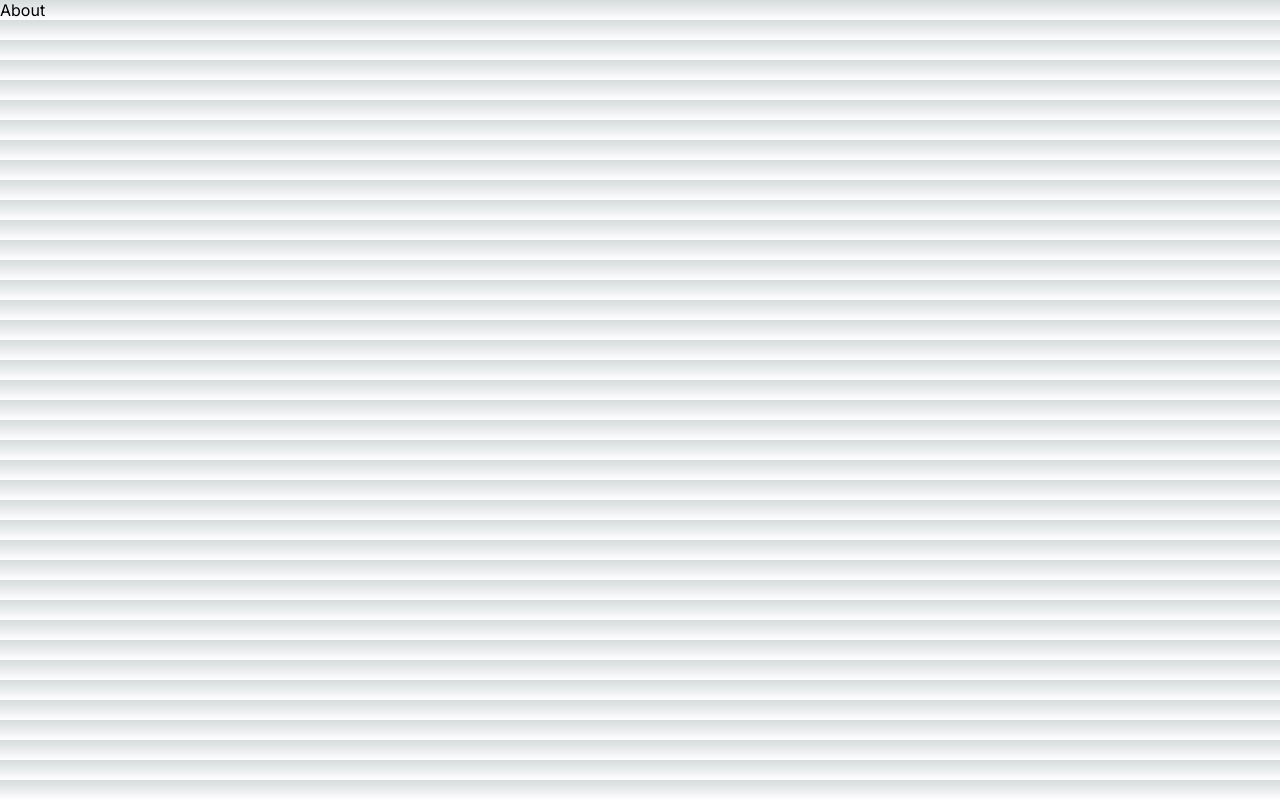
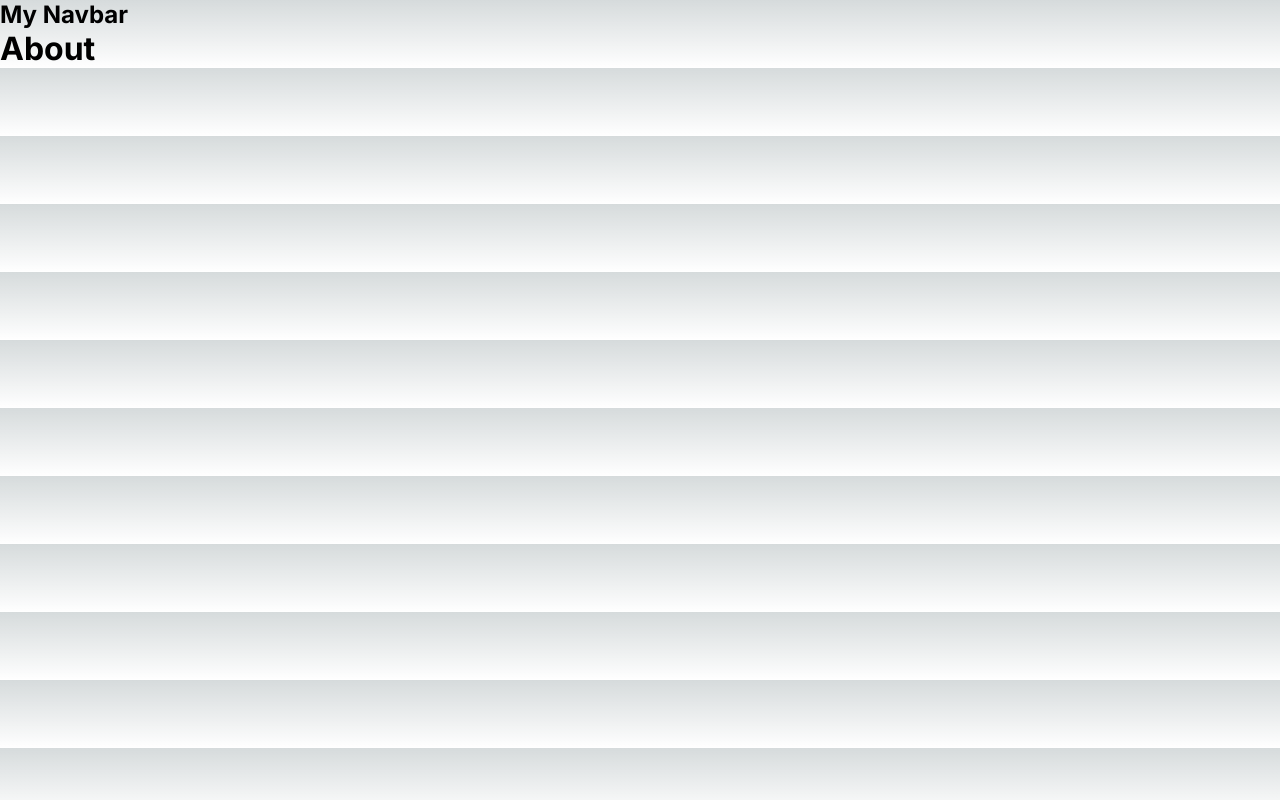
Before and after one commit to PhenDoesStuff/learning-nextjs, a Next.js app: page /about in a window 1280 px wide. Built offline with nearby package versions, Linux system fonts and the light colour scheme.

Commit message:
Adding a nav bar in the layout page in a global wayy

```diff
--- a/app/about/page.tsx
+++ b/app/about/page.tsx
@@ -1,4 +1,4 @@
 const About = () => {
-	return <div>About</div>;
+	return <h1>About</h1>;
 };
 export default About;
--- a/app/layout.tsx
+++ b/app/layout.tsx
@@ -1,22 +1,27 @@
-import './globals.css'
-import type { Metadata } from 'next'
-import { Inter } from 'next/font/google'
+import './globals.css';
+import type { Metadata } from 'next';
+import { Inter } from 'next/font/google';
 
-const inter = Inter({ subsets: ['latin'] })
+const inter = Inter({ subsets: ['latin'] });
 
 export const metadata: Metadata = {
-  title: 'Create Next App',
-  description: 'Generated by create next app',
-}
+	title: 'Create Next App',
+	description: 'Generated by create next app'
+};
 
 export default function RootLayout({
-  children,
+	children
 }: {
-  children: React.ReactNode
+	children: React.ReactNode;
 }) {
-  return (
-    <html lang="en">
-      <body className={inter.className}>{children}</body>
-    </html>
-  )
+	return (
+		<html lang='en'>
+			<body className={inter.className}>
+				<nav>
+					<h1>My Navbar</h1>
+				</nav>
+				{children}
+			</body>
+		</html>
+	);
 }
```
